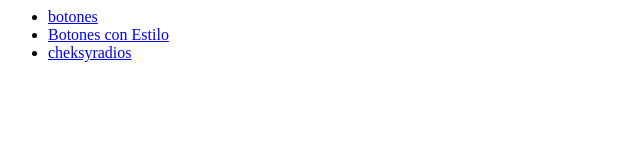
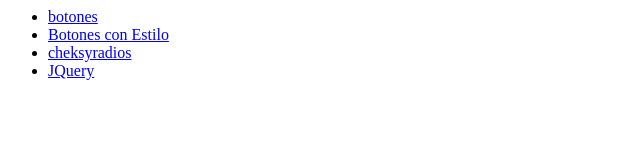
Before and after one commit to CesarReyes292003/CesarPractica, a plain HTML site: page index.html in a window 1280 px wide. Shown: the full height of the page, 0-640 px from the left. Drawn offline with Linux system fonts and the light colour scheme.

Commit message:
Update index.html

```diff
--- a/index.html
+++ b/index.html
@@ -17,6 +17,10 @@
             <a href="cheksyradios.html">cheksyradios</a>
         </li>
 
+        <li>
+            <a href="JQuery.html">JQuery</a>
+        </li>
+
     </ul>
 </body>
 
```
